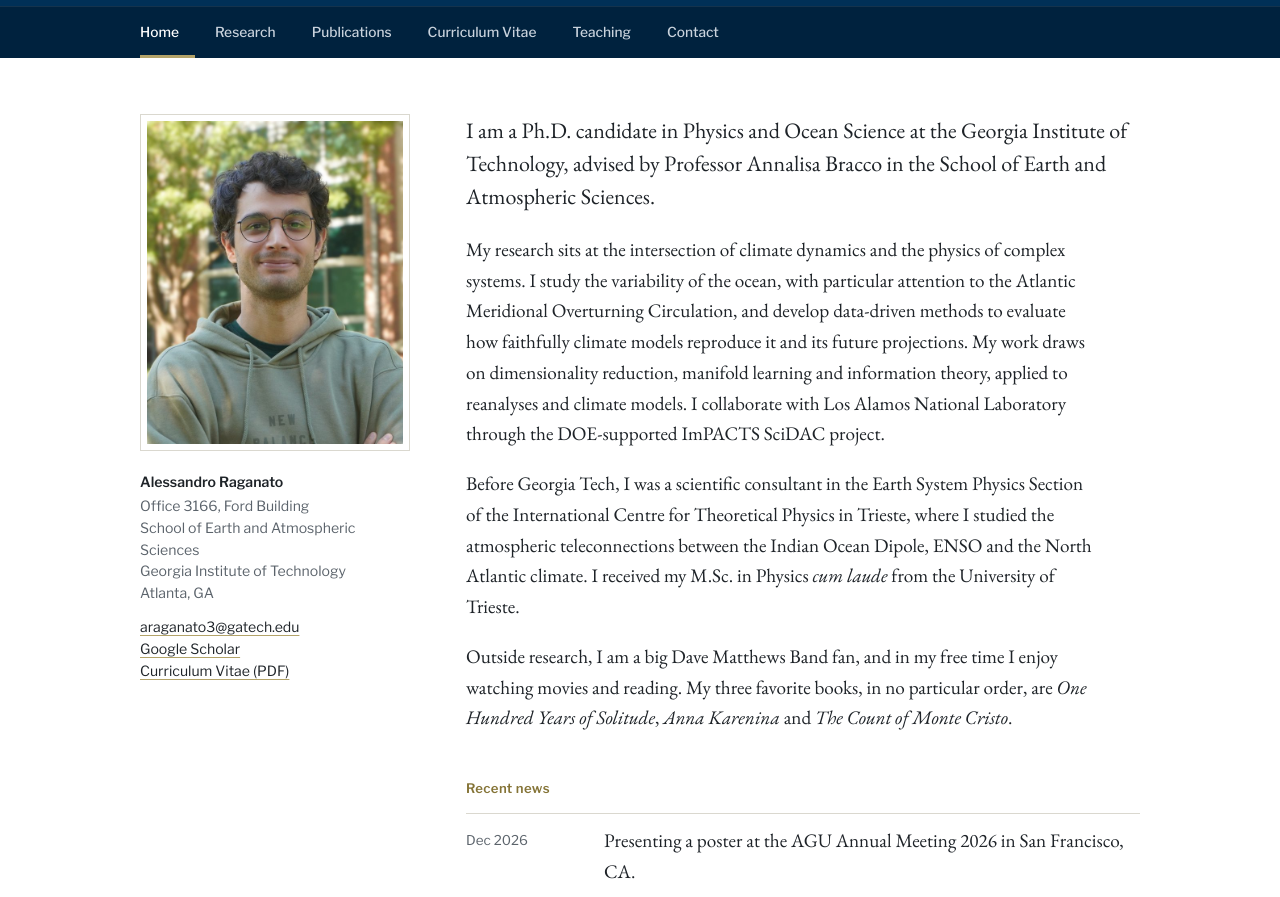
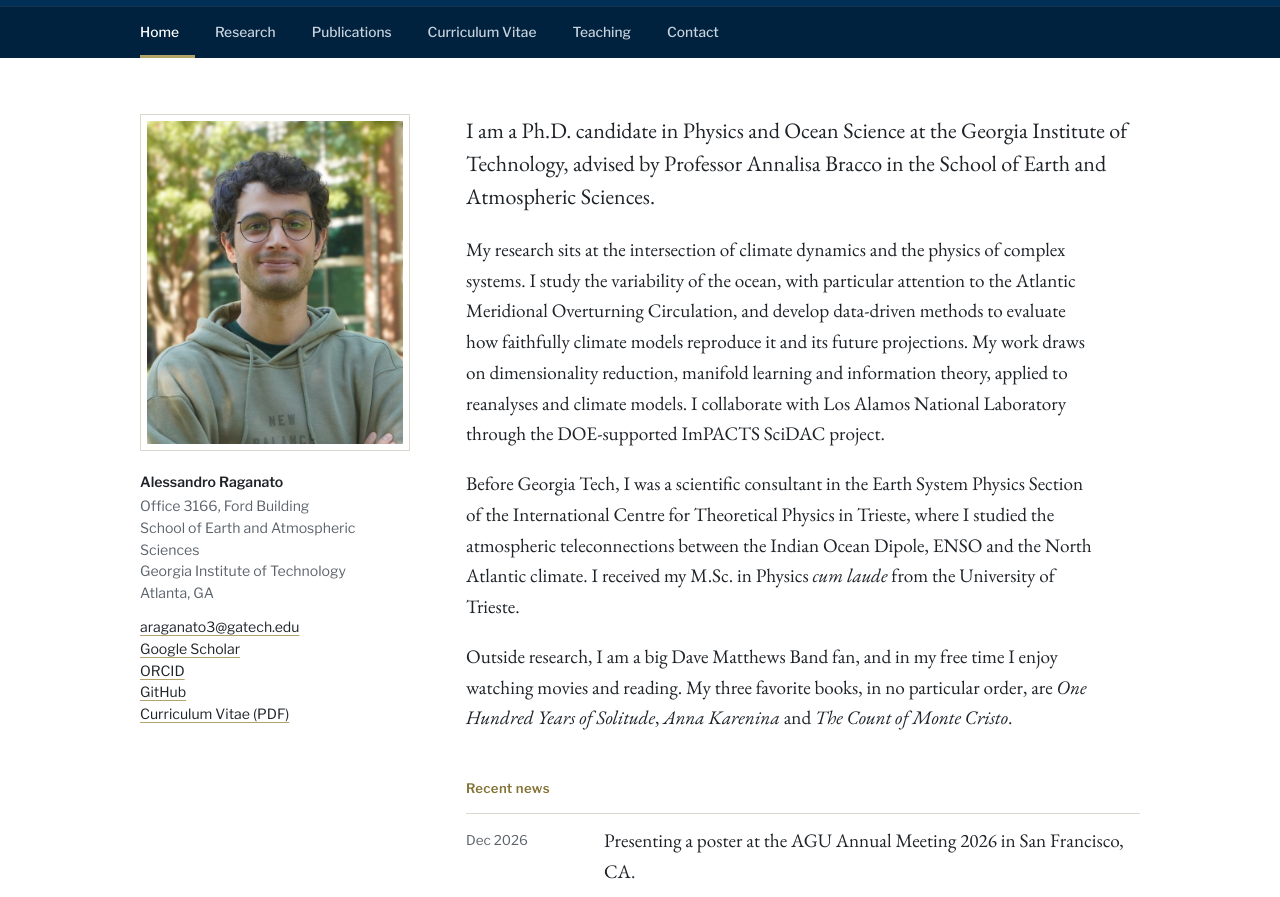
Before and after one commit to AlessandroRaganato/AlessandroRaganato, a plain HTML site: page index.html in a window 1280 px wide. Shown: the part 196-1093 px from the top of the page. Drawn offline with nearby package versions, Linux system fonts and the light colour scheme.

Commit message:
Update index.html

```diff
--- a/index.html
+++ b/index.html
@@ -219,7 +219,7 @@ footer a{color:var(--muted)}
       <img class="portrait" src="portrait.jpg" alt="Portrait of Alessandro Raganato" width="640" height="800">
       <div class="card">
         <p><strong>Alessandro Raganato</strong>Office 3166, Ford Building<br>School of Earth and Atmospheric Sciences<br>Georgia Institute of Technology<br>Atlanta, GA</p>
-        <p><a href="mailto:araganato3@gatech.edu">araganato3@gatech.edu</a><br><a href="https://scholar.google.com/citations?user=MlIGTbAAAAAJ" target="_blank" rel="noopener">Google Scholar</a><br><a href="cv.pdf" target="_blank" rel="noopener">Curriculum Vitae (PDF)</a></p>
+        <p><a href="mailto:araganato3@gatech.edu">araganato3@gatech.edu</a><br><a href="https://scholar.google.com/citations?user=MlIGTbAAAAAJ" target="_blank" rel="noopener">Google Scholar</a><br><a href="https://orcid.org/0009-0009-1325-5831" target="_blank" rel="noopener">ORCID</a><br><a href="https://github.com/AlessandroRaganato" target="_blank" rel="noopener">GitHub</a><br><a href="cv.pdf" target="_blank" rel="noopener">Curriculum Vitae (PDF)</a></p>
       </div>
     </div>
     <div class="bio">
@@ -501,7 +501,7 @@ footer a{color:var(--muted)}
     <div><div class="label">Email</div><p><a href="mailto:araganato3@gatech.edu">araganato3@gatech.edu</a></p></div>
     <div><div class="label">Mailing address</div><p>School of Earth and Atmospheric Sciences<br>Georgia Institute of Technology<br>Atlanta, GA 30332, USA</p></div>
     <div><div class="label">Office</div><p>Office 3166, Ford Building<br>Georgia Institute of Technology<br>Atlanta, GA</p></div>
-    <div><div class="label">Profiles</div><p><a href="https://scholar.google.com/citations?user=MlIGTbAAAAAJ" target="_blank" rel="noopener">Google Scholar</a></p></div>
+    <div><div class="label">Profiles</div><p><a href="https://scholar.google.com/citations?user=MlIGTbAAAAAJ" target="_blank" rel="noopener">Google Scholar</a><br><a href="https://orcid.org/0009-0009-1325-5831" target="_blank" rel="noopener">ORCID</a><br><a href="https://github.com/AlessandroRaganato" target="_blank" rel="noopener">GitHub</a></p></div>
   </div>
 </section>
 
```
